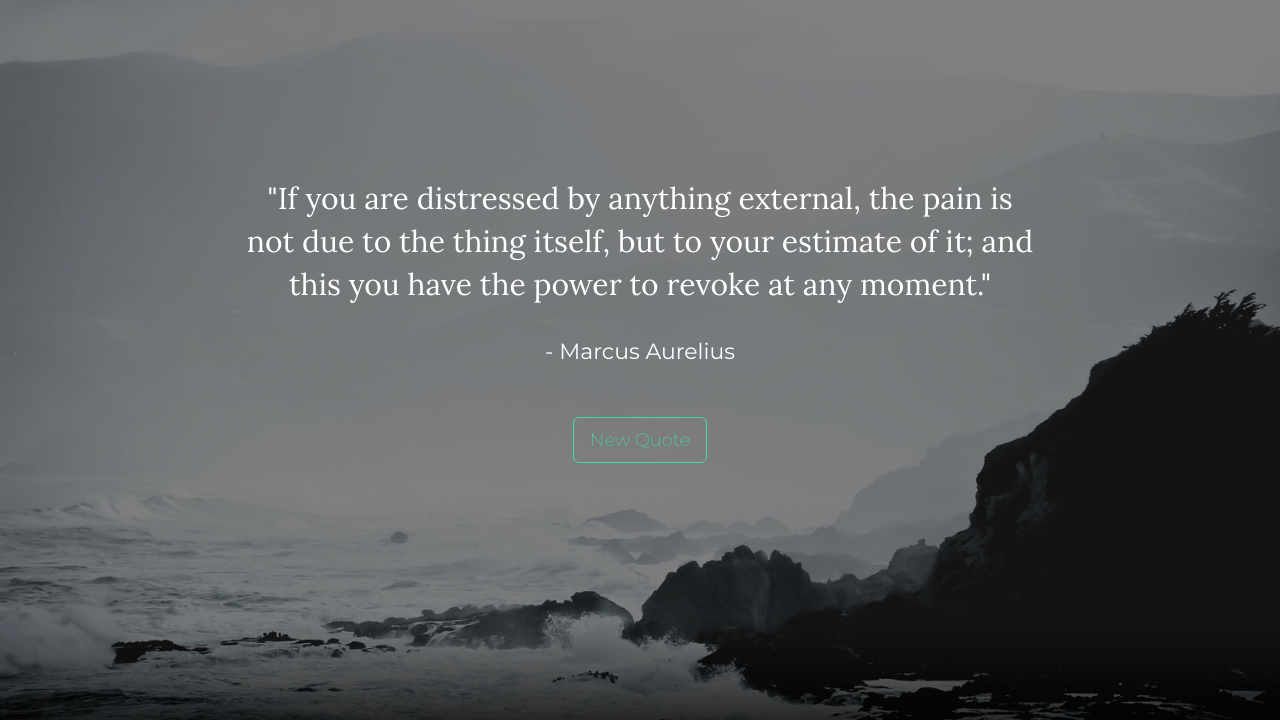
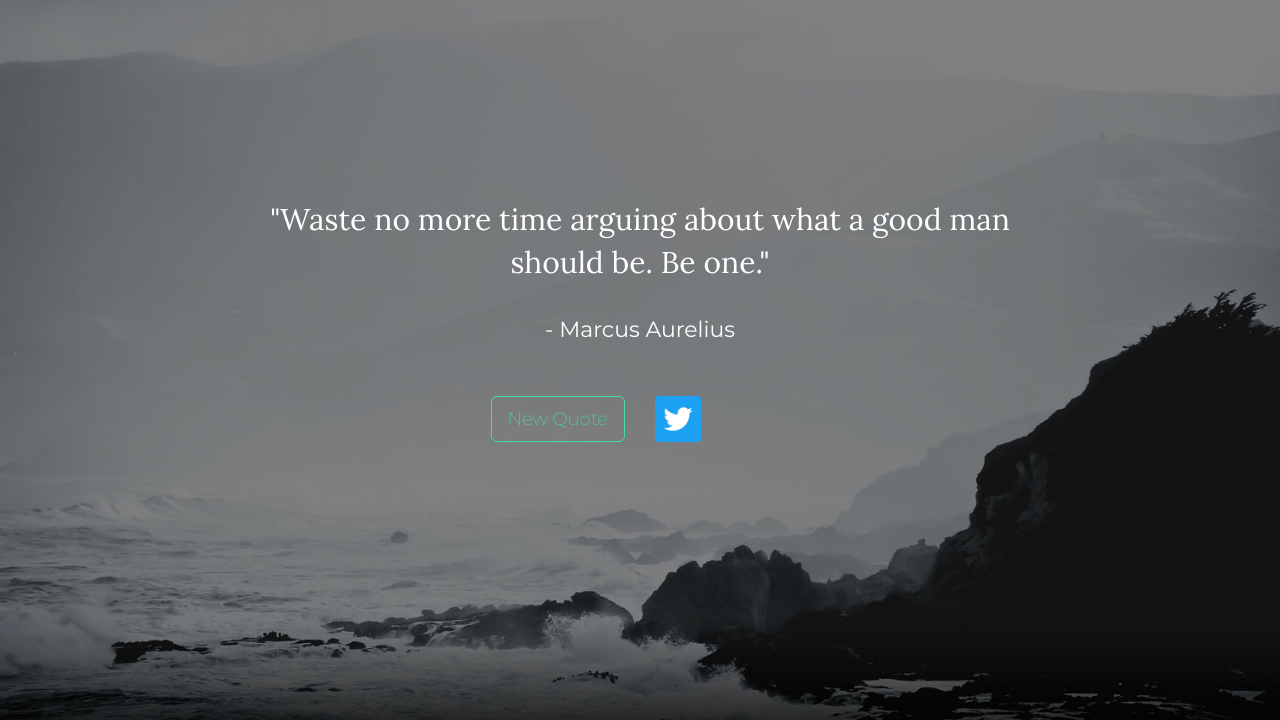
Before and after one commit to joelsonderegger/stoicquotes, a plain HTML site: page index.html in a window 1280 px wide. Shown: the part 80-800 px from the top of the page. Drawn offline with nearby package versions, Linux system fonts and the light colour scheme.

Commit message:
added quote functionality + added twitter button

```diff
--- a/index.html
+++ b/index.html
@@ -39,7 +39,19 @@
 		<div class="container">
 				<p class="quote">"If you are distressed by anything external, the pain is not due to the thing itself, but to your estimate of it; and this you have the power to revoke at any moment."</p>
 				<p class="author">- Marcus Aurelius</p>
-				<a href="#" id="new-quote-btn" class="btn btn-default btn-lg">New Quote</a>
+				<div class="row">
+
+					<div class="col-md-4 col-xs-0">
+					</div>
+					<div class="col-md-2" align="right">
+					<a href="#" id="new-quote-btn" class="btn btn-default btn-lg">New Quote</a>
+					</div>
+					<div class="col-md-2" align="left">
+					<a href="#"><div class="tweet-button"></div></a>
+					</div>
+					<div class="col-md-4 col-xs-0">
+					</div>
+				<div>
 			</div>
 			</div>
 		</div>
--- a/scripts.js
+++ b/scripts.js
@@ -0,0 +1,166 @@
+var quotes = [
+	{
+		"quote": "One of the most beautiful qualities of true friendship is to understand and to be understood.",
+		"author": "Lucius Annaeus Seneca"
+	},
+	{
+		"quote": "It is a rough road that leads to the heights of greatness.",
+		"author": "Lucius Annaeus Seneca"
+	},
+	{
+		"quote": "As long as you live, keep learning how to live.",
+		"author": "Lucius Annaeus Seneca"
+	},
+	{
+    'quote': 'You have power over your mind - not outside events. Realize this, and you will find strength.',
+    'author':'Marcus Aurelius'
+	  },
+	  {
+    'quote': 'The happiness of your life depends upon the quality of your thoughts.',
+    'author':'Marcus Aurelius'
+  },
+  {
+    'quote': 'Everything we hear is an opinion, not a fact. Everything we see is a perspective, not the truth.',
+    'author':'Marcus Aurelius'
+  },
+  {
+    'quote': 'Waste no more time arguing about what a good man should be. Be one.',
+    'author':'Marcus Aurelius'
+  },
+  {
+    'quote': 'The best revenge is to be unlike him who performed the injury.',
+    'author':'Marcus Aurelius'
+  },
+  {
+    'quote': 'If it is not right do not do it, if it is not true do not say it.',
+    'author':'Marcus Aurelius'
+  },
+  {
+    'quote': 'The object of life is not to be on the side of the majority, but to escape finding oneself in the ranks of the insane.',
+    'author':'Marcus Aurelius'
+  },
+  {
+    'quote': 'Reject your sense of injury and the injury itself disappears.',
+    'author':'Marcus Aurelius'
+  },
+  {
+    'quote': 'Whenever you are about to find fault with someone, ask yourself the following question: What fault of mine most nearly resembles the one I am about to criticize?',
+    'author':'Marcus Aurelius'
+  },
+  {
+    'quote': 'The first rule is to keep an untroubled spirit. The second is to look things in the face and know them for what they are.',
+    'author':'Marcus Aurelius'
+  },
+  {
+    'quote': 'Do not act as if you were going to live ten thousand years. Death hangs over you. While you live, while it is in your power, be good.',
+    'author':'Marcus Aurelius'
+  },
+  {
+    'quote': 'You are a little soul carrying about a corpse, as Epictetus used to say.',
+    'author':'Marcus Aurelius'
+  },
+  {
+    'quote': 'Do not indulge in dreams of having what you have not, but reckon up the chief of the blessings you do possess, and then thankfully remember how you would crave for them if they were not yours.',
+    'author':'Marcus Aurelius'
+  },
+  {
+    'quote': 'Humans have come into being for the sake of each other, so either teach them, or learn to bear them.',
+    'author':'Marcus Aurelius'
+  },
+  {
+    'quote': 'Whoever does wrong, wrongs himself, whoever does injustice, does it to himself, making himself evil',
+    'author':'Marcus Aurelius'
+  },
+  {
+    'quote': 'If someone can prove me wrong and show me my mistake in any thought or action, I shall gladly change. I seek the truth, which never harmed anyone: the harm is to persist in one\'s own self-deception and ignorance.',
+    'author':'Marcus Aurelius'
+  },
+  {
+    'quote': 'If you are pained by external things, it is not they that disturb you, but your own judgement of them. And it is in your power to wipe out that judgement now.',
+    'author':'Marcus Aurelius'
+  },
+  {
+    'quote': 'A person\'s worth is measured by the worth of what he values.',
+    'author':'Marcus Aurelius'
+  },
+  {
+    'quote': 'The happiness of those who want to be popular depends on others, the happiness of those who seek pleasure fluctuates with moods outside their control, but the happiness of the wise grows out of their own free acts.',
+    'author':'Marcus Aurelius'
+  },
+  {
+    'quote': 'The art of living is more like wrestling than dancing, in so far as it stands ready against the accidental and the unforeseen, and is not apt to fall.',
+    'author':'Marcus Aurelius'
+  },
+  {
+    'quote': 'Neither worse then or better is a thing made by being praised.',
+    'author':'Marcus Aurelius'
+  },
+  {
+    'quote': 'From the philosopher Catulus, never to be dismissive of a friend\'s accusation, even if it seems unreasonable, but to make every effort to restore the relationship to its normal condition.',
+    'author':'Marcus Aurelius'
+  },
+  {
+    'quote': 'It never ceases to amaze me: we all love ourselves more than other people, but care more about their opinion than our own.',
+    'author':'Marcus Aurelius'
+  },
+  {
+    'quote': 'Wealth consists not in having great possessions, but in having few wants.',
+    'author':'Epictetus'
+  },
+  {
+    'quote': 'Don\'t explain your philosophy. Embody it.',
+    'author':'Epictetus'
+  },
+  {
+    'quote': 'Man is not worried by real problems so much as by his imagined anxieties about real problems.',
+    'author':'Epictetus'
+  },
+  {
+    'quote': 'He who laughs at himself never runs out of things to laugh at.',
+    'author':'Epictetus'
+  },
+  {
+    'quote': 'Only the educated are free',
+    'author':'Epictetus'
+  },
+  {
+    'quote': 'Circumstances don\'t make the man, they only reveal him to himself.',
+    'author':'Epictetus'
+  },
+  {
+    'quote': 'It is impossible for a man to learn what he thinks he already knows.',
+    'author':'Epictetus'
+  },
+  {
+    'quote': 'I laugh at those who think they can damage me. They do not know who I am, they do not know what I think, they cannot even touch the things which are really mine and with which I live.',
+    'author':'Epictetus'
+  },
+  {
+    'quote': 'If evil be said of thee, and if it be true, correct thyself, if it be a lie, laugh at it.',
+    'author':'Epictetus'
+  },
+  {
+    'quote': 'Know you not that a good man does nothing for appearance sake, but for the sake of having done right?',
+    'author':'Epictetus'
+  },
+  {
+    'quote': 'Asked, Who is the rich man? Epictetus replied, He who is content.',
+    'author':'Epictetus'
+  }
+];
+
+function getNewQuote() {
+	var randomQuoteIndex = Math.floor(Math.random() * (quotes.length - 0)) + 0;
+
+	$(".quote").html("\"" + quotes[randomQuoteIndex].quote + "\"");
+	$(".author").html("- " + quotes[randomQuoteIndex].author);
+}
+
+$(document).ready(function(){
+
+	getNewQuote();
+
+	$("#new-quote-btn").on("click", function() {
+		getNewQuote();
+	});
+});
--- a/style.css
+++ b/style.css
@@ -77,3 +77,15 @@ body {
 	font-size: 22px;
 	margin-bottom: 50px;
 }
+
+.quote-options{
+	margin: 0 auto;
+}
+
+.tweet-button {
+	width: 46px;
+	height: 46px;
+	background: url('img/twitter.png') no-repeat;
+	background-size: 100% 100%;
+	border-radius: 4px;
+}
```
Also changed, not shown: img/twitter.png (added), 1 other file.
